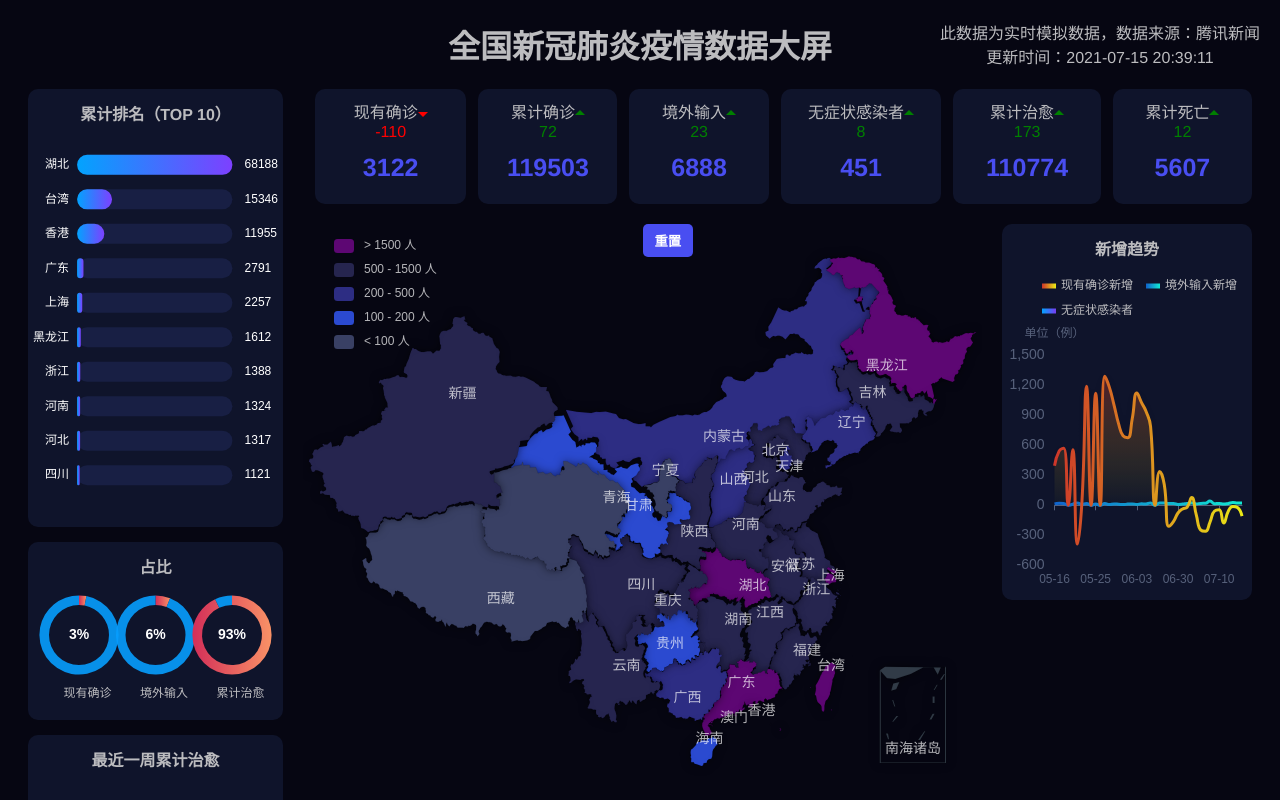
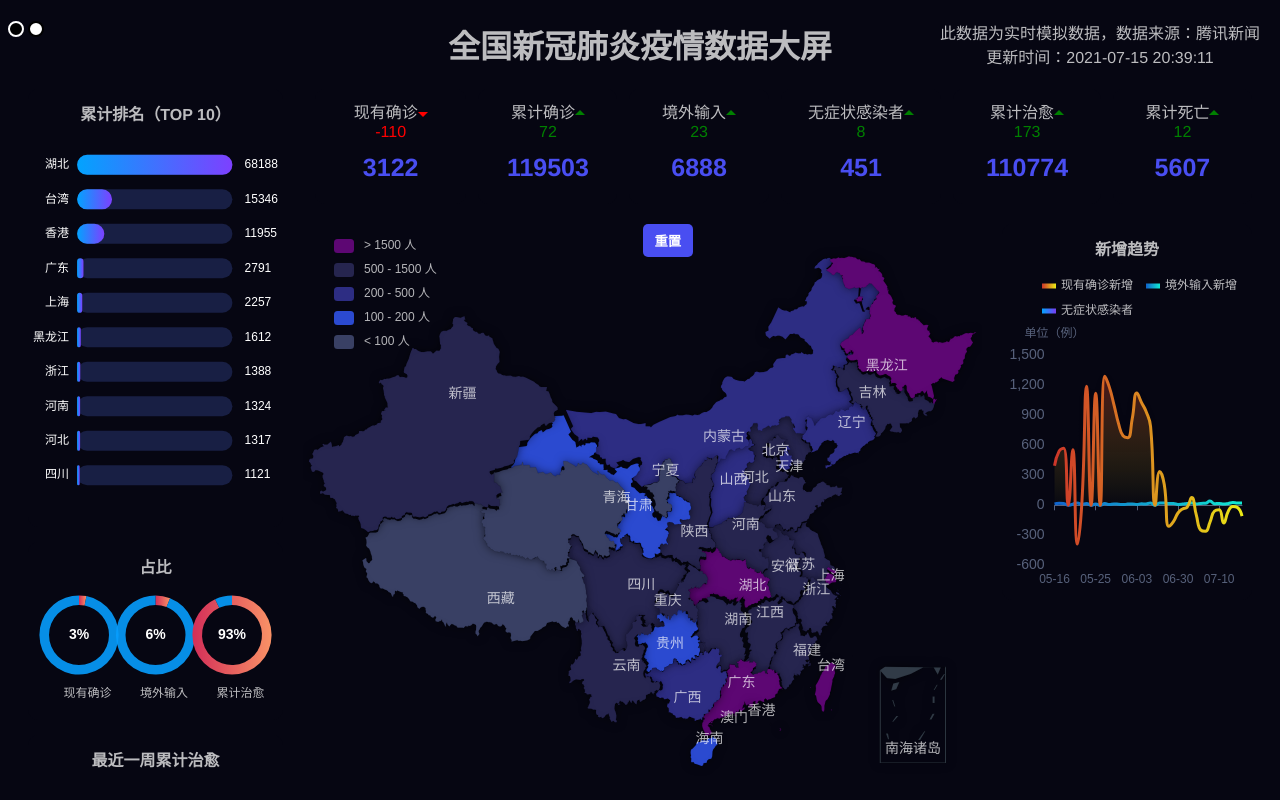
Before and after one commit to zhulin3141/vue3-demo, a Vue app: page / in a window 1280 px wide. Shown: the top 800 px of the page. Built offline with nearby package versions, Linux system fonts and the light colour scheme.

Commit message:
add theme

```diff
--- a/index.html
+++ b/index.html
@@ -1,5 +1,5 @@
 <!DOCTYPE html>
-<html lang="en">
+<html lang="en" class="dark">
   <head>
     <meta charset="UTF-8" />
     <link rel="icon" href="/favicon.ico" />
--- a/src/App.vue
+++ b/src/App.vue
@@ -225,10 +225,20 @@ const setMapData = (dataList: any) => {
 
   mapDataList.value = list;
 };
+
+let theme:string = ref('dark');
+const changeTheme = (themeStr:string) => {
+  const html = document.getElementsByTagName('html')
+  html[0].className = theme.value = themeStr
+}
 </script>
 
 <template>
   <div class="header">
+    <div id="theme-switch">
+      <div class="theme-switch-btn dark-theme-btn" @click="changeTheme('dark')"></div>
+      <div class="theme-switch-btn light-theme-btn" @click="changeTheme('light')"></div>
+    </div>
     <h1>全国新冠肺炎疫情数据大屏</h1>
     <div id="tip-info">
       此数据为实时模拟数据，数据来源：腾讯新闻<br />
@@ -242,6 +252,7 @@ const setMapData = (dataList: any) => {
         <div><h4>累计排名（TOP 10）</h4></div>
         <province-rank
           :data="top10ProvinceData"
+          :theme="theme"
           style="width: 100%; height: 380px"
         />
       </div>
@@ -318,21 +329,54 @@ const setMapData = (dataList: any) => {
 </template>
 
 <style lang="less">
+@dark-default-color: #bcbcbf;
+@dark-bg-color: #060612;
+
+@light-default-color: #333;
+@light-bg-color: #fff;
+
 @more-color: green;
 @less-color: red;
-
-body {
-  background-color: #060612;
-}
-#app {
+.default-text(){
   font-family: Avenir, Helvetica, Arial, sans-serif;
   -webkit-font-smoothing: antialiased;
   -moz-osx-font-smoothing: grayscale;
   text-align: center;
-  color: #bcbcbf;
 }
+.border-radius(@radius){
+  border-radius: @radius;
+}
+.dark{
+  body {
+    background-color: @dark-bg-color;
+
+    #app {
+      .default-text();
+      color: @dark-default-color;
+    }
+
+    .chart-card {
+      background: @dark-bg-color;
+    }
+  }
+}
+.light{
+  body {
+    background-color: @light-bg-color;
+
+    #app {
+      .default-text();
+      color: @light-default-color;
+    }
+
+    .chart-card {
+      background: @light-bg-color;
+    }
+  }
+}
+
+
 .chart-card {
-  background: #0f142b;
   border-radius: 10px;
   margin: 0 20px;
   padding: 7px 0;
@@ -344,6 +388,29 @@ body {
   }
   & h4 {
     margin: 5px 0 15px;
+  }
+}
+
+#theme-switch{
+  position: relative;
+  .theme-switch-btn{
+    display: inline-block;
+    width: 12px;
+    height: 12px;
+    cursor: pointer;
+    .border-radius(10px);
+    border: 2px solid transparent;
+    position: absolute;
+    left: 0;
+    &.dark-theme-btn{
+      background-color: black;
+      border-color: #fff;
+    }
+    &.light-theme-btn{
+      background-color: #fff;
+      border-color: black;
+      transform: translateX(20px);
+    }
   }
 }
 #tip-info {
--- a/src/components/ProvinceRank.vue
+++ b/src/components/ProvinceRank.vue
@@ -3,138 +3,160 @@
 </template>
 
 <script setup lang="ts">
-import { onMounted, ref, watch } from "vue";
-import * as echarts from "echarts/core";
-let chart: echarts.ECharts;
+import { onMounted, ref, watch } from 'vue'
+import * as echarts from 'echarts/core'
 
-const provinceRankingBarChart = ref();
+let chart: echarts.ECharts
+
+const provinceRankingBarChart = ref()
 const props = defineProps({
   data: {
-      type: Object,
-      default() {
-        return {
-          provinceList: [],
-          valueList: [],
-        };
-      },
+    type: Object,
+    default() {
+      return {
+        provinceList: [],
+        valueList: []
+      }
     }
-});
+  },
+  theme: String
+})
 
 const initChart = () => {
-  chart = echarts.init(provinceRankingBarChart.value as HTMLElement);
-  setOptions();
-};
+  chart = echarts.init(provinceRankingBarChart.value as HTMLElement)
+  setOptions()
+}
+
+const themeStyle = {
+  dark: {
+    firstLineColor: 'rgb(2,163,254)',
+    secondLineColor: 'rgb(125,64,255)',
+    bgColor: 'rgba(24,31,68,1)',
+  },
+  light: {
+    firstLineColor: '#6a6efd',
+    secondLineColor: '#a4a6ff',
+    bgColor: '#292fff',
+  }
+}
 
 const setOptions = () => {
-  var salvProValue = props.data.valueList;
-  var salvProMax = [];
+  var salvProValue = props.data.valueList
+  var salvProMax = []
   for (let i = 0; i < salvProValue.length; i++) {
-    salvProMax.push(salvProValue[0]);
+    salvProMax.push(salvProValue[0])
   }
   let option = {
     grid: {
-      left: "2%",
-      right: "2%",
-      bottom: "2%",
-      top: "2%",
-      containLabel: true,
+      left: '2%',
+      right: '2%',
+      bottom: '2%',
+      top: '2%',
+      containLabel: true
     },
     tooltip: {
-      trigger: "axis",
+      trigger: 'axis',
       axisPointer: {
-        type: "none",
+        type: 'none'
       },
       formatter: function (params: any) {
-        return params[0].name + " : " + params[0].value;
-      },
+        return params[0].name + ' : ' + params[0].value
+      }
     },
     xAxis: {
       show: false,
-      type: "value",
+      type: 'value'
     },
     yAxis: [
       {
-        type: "category",
+        type: 'category',
         inverse: true,
         axisLabel: {
           show: true,
-          color: "#fff",
+          color: '#fff'
         },
         splitLine: {
-          show: false,
+          show: false
         },
         axisTick: {
-          show: false,
+          show: false
         },
         axisLine: {
-          show: false,
+          show: false
         },
-        data: props.data.provinceList,
+        data: props.data.provinceList
       },
       {
-        type: "category",
+        type: 'category',
         inverse: true,
-        axisTick: "none",
-        axisLine: "none",
+        axisTick: 'none',
+        axisLine: 'none',
         show: true,
         axisLabel: {
-          color: "#ffffff",
-          fontSize: "12",
+          color: '#ffffff',
+          fontSize: '12'
         },
-        data: salvProValue,
-      },
+        data: salvProValue
+      }
     ],
     series: [
       {
-        name: "值",
-        type: "bar",
+        name: '值',
+        type: 'bar',
         zlevel: 1,
         itemStyle: {
-          borderRadius: 30,
+          borderRadius: 12,
           color: new echarts.graphic.LinearGradient(0, 0, 1, 0, [
             {
               offset: 0,
-              color: "rgb(2,163,254)",
+              color: themeStyle[props.theme].firstLineColor
             },
             {
               offset: 1,
-              color: "rgb(125,64,255)",
-            },
-          ]),
+              color: themeStyle[props.theme].secondLineColor
+            }
+          ])
         },
         barWidth: 20,
-        data: salvProValue,
+        data: salvProValue
       },
       {
-        name: "背景",
-        type: "bar",
+        name: '背景',
+        type: 'bar',
         barWidth: 20,
-        barGap: "-100%",
+        barGap: '-100%',
         data: salvProMax,
         itemStyle: {
-          color: "rgba(24,31,68,1)",
-          borderRadius: 30,
-        },
-      },
-    ],
-  };
-  chart?.setOption(option);
-};
+          color: themeStyle[props.theme].bgColor,
+          borderRadius: 12
+        }
+      }
+    ]
+  }
+
+  chart?.setOption(option)
+}
 
 watch(
   () => props.data,
   (newList, oldList) => {
     if (oldList != newList) {
-      setOptions();
+      setOptions()
     }
   },
   { deep: true }
-);
+)
+
+watch(
+  () => props.theme,
+  (newVal, oldVal) => {
+    oldVal != newVal && setOptions()
+  }
+)
 
 onMounted(() => {
-  initChart();
-});
+  initChart()
+})
 </script>
 
-<style scoped>
-</style>
+<style scoped></style>
```
